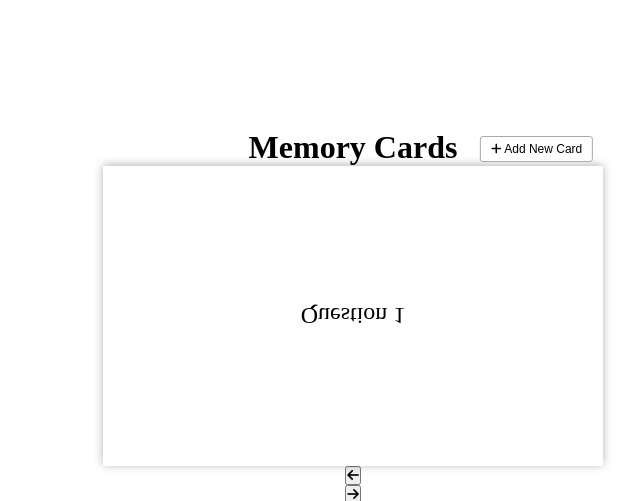
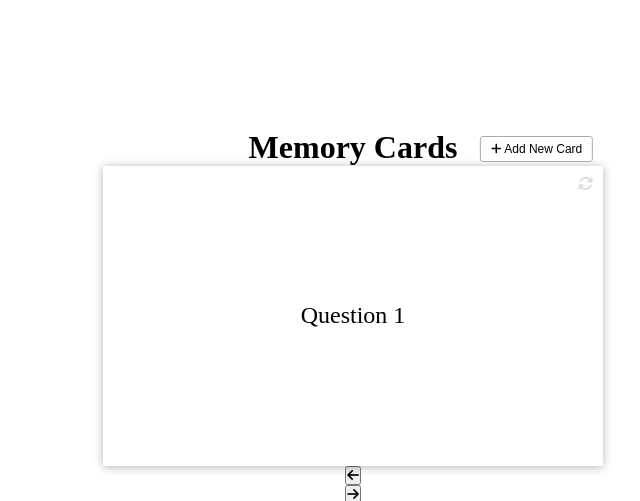
Before and after one commit to Am1d1v/Memory-Cards, a plain HTML site: page index.html in a window 1280 px wide. Shown: the top 501 px of the page, 287-927 px from the left. Drawn offline with Linux system fonts and the light colour scheme.

Commit message:
Cards styles, cards rotation

```diff
--- a/index.html
+++ b/index.html
@@ -22,7 +22,7 @@
 
     <div id="cards-container" class="cards">
 
-        <div class="card active show-answer">
+        <div class="card active">
             <div class="inner-card">
 
                 <div class="inner-card-front">
--- a/styles/styles.sass
+++ b/styles/styles.sass
@@ -74,7 +74,10 @@ h1
     height: 100%
     width: 100%
     position: relative
+    transform-style: preserve-3d
+    transition: transform 0.5s
     &-front, &-back
+        backface-visibility: hidden
         position: absolute
         top: 0
         left: 0
@@ -84,6 +87,15 @@ h1
         height: 100%
         width: 100%
         background: #fff
+        &::after
+            content: '\f021'
+            font-family: 'Font Awesome 5 Free'
+            position: absolute
+            top: 10px
+            right: 10px
+            font-weight: bold
+            font-size: 15px
+            color: #ddd
     &-front
         transform: rotateX(0deg)
         z-index: 2
```
Also changed, not shown: styles/styles.css, styles/styles.min.css, 2 other files.
